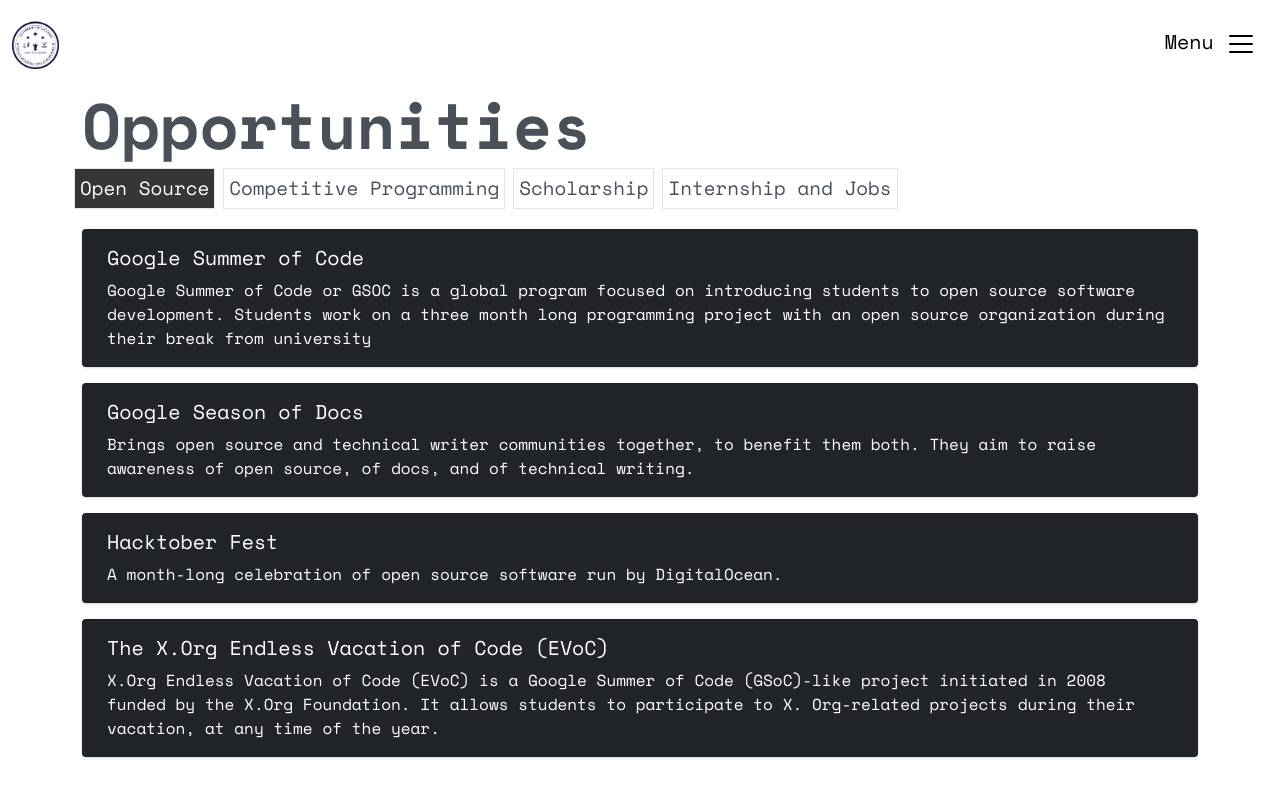
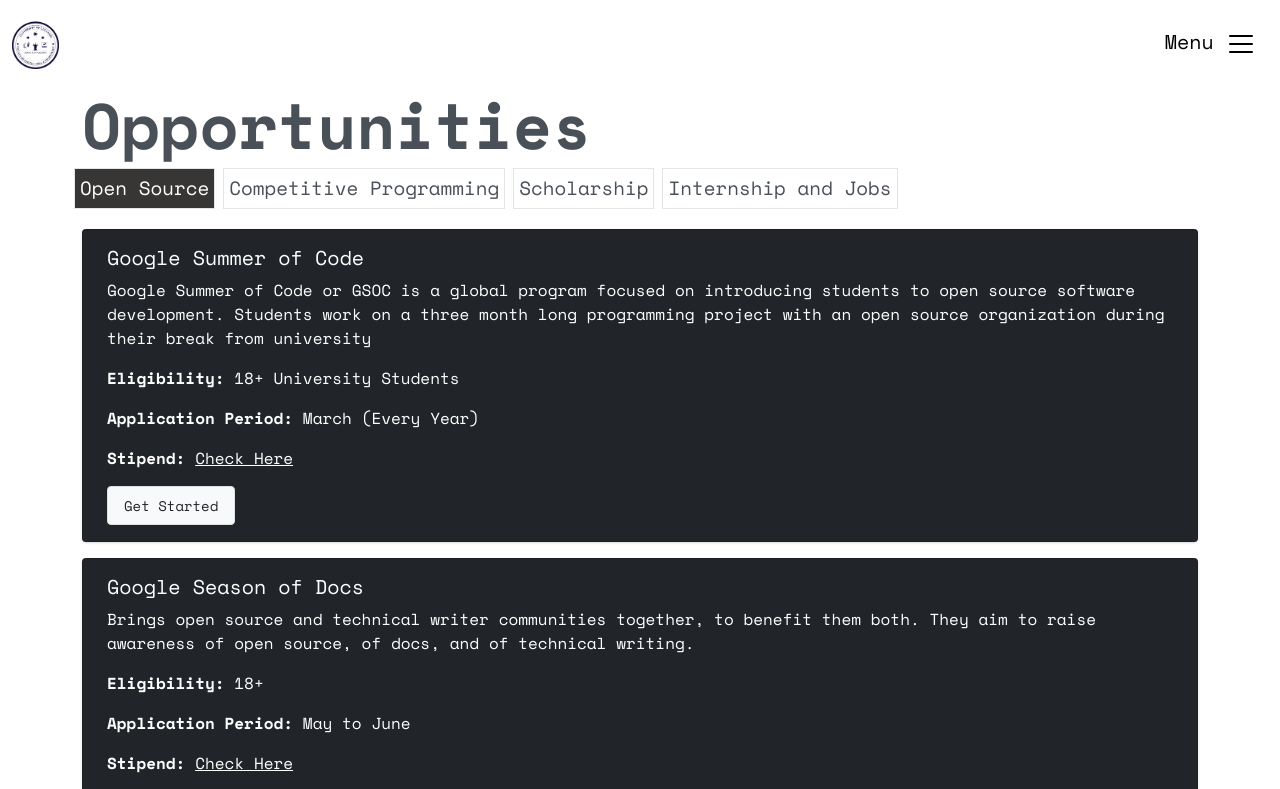
Before and after one commit to alwenpy/coding-connoisseurs.github.io, a Vue app: page /opportunities/opensource in a window 1280 px wide. Shown: the top 789 px of the page. Built offline with nearby package versions, Linux system fonts and the light colour scheme.

Commit message:
completed os in oppurtunities

```diff
--- a/src/components/Events/Events.vue
+++ b/src/components/Events/Events.vue
@@ -1,7 +1,7 @@
 <template>
   <div class="container">
     <div class="display-3 fw-bold">Events</div>
-    <div class="h-1">content will be populated soon</div>
+    <h1>content will be populated soon</h1>
   </div>
 </template>
 
--- a/src/components/GeneralComponents/Footer.vue
+++ b/src/components/GeneralComponents/Footer.vue
@@ -8,10 +8,8 @@
     </div>
 
     <div class="row pt-5 pb-3">
-      <div class="col-md-auto col-sm-12">
-        &copy; Coding Connoiseurs, FoET, University of Lucknow
-      </div>
-      <div class="col-md-auto col-sm-12">
+      <div class="col-md-6 col-sm-12">&copy; Coding Connoiseurs, FoET, University of Lucknow</div>
+      <div class="col-md-6 col-sm-12">
         Made by <a href="http://github.com/arjundubey-cr">Arjun Dubey</a>
       </div>
     </div>
--- a/src/components/Opportunities/SubComponents/Opensource.vue
+++ b/src/components/Opportunities/SubComponents/Opensource.vue
@@ -6,6 +6,26 @@
         <p class="card-text">
           {{ ele.description }}
         </p>
+        <p>
+          <strong>Eligibility:</strong>
+          {{ ele.eligibility }}
+        </p>
+        <p>
+          <strong>Application Period:</strong>
+          {{ ele.applicationPeriod }}
+        </p>
+        <p>
+          <strong>Stipend: </strong>
+          <template v-if="ele.stipend.includes('http') === false">
+            {{ ele.stipend }}
+          </template>
+          <template v-else>
+            <a :href="`${ele.stipend}`" :style="{ color: 'white' }">Check Here </a>
+          </template>
+        </p>
+        <a :href="`${ele.link}`">
+          <button type="button" class="btn btn-light">Get Started</button>
+        </a>
       </div>
     </div>
   </div>
--- a/src/components/Opportunities/data/ops.json
+++ b/src/components/Opportunities/data/ops.json
@@ -5,7 +5,6 @@
     "description": "Google Summer of Code or GSOC is a global program focused on introducing students to open source software development. Students work on a three month long programming project with an open source organization during their break from university",
     "eligibility": "18+ University Students",
     "applicationPeriod": "March (Every Year)",
-    "benefits": "",
     "stipend": "https://developers.google.com/open-source/gsoc/help/student-stipends",
     "link": "https://summerofcode.withgoogle.com/"
   },
@@ -15,7 +14,6 @@
     "description": "Brings open source and technical writer communities together, to benefit them both. They aim to raise awareness of open source, of docs, and of technical writing.",
     "eligibility": "18+",
     "applicationPeriod": "May to June",
-    "benefits": "",
     "stipend": "https://developers.google.com/season-of-docs/docs/tech-writer-payments",
     "link": "https://developers.google.com/season-of-docs"
   },
--- a/src/components/Team/Team.vue
+++ b/src/components/Team/Team.vue
@@ -2,7 +2,11 @@
   <div class="container">
     <div class="display-3 fw-bold">Our Team</div>
     <div class="row">
-      <div class="col" v-for="member in teamdata" :key="member.githubHandle">
+      <div
+        class="col-6 col-md-4 col-lg-3 mt-lg-3 mt-md-3"
+        v-for="member in teamdata"
+        :key="member.githubHandle"
+      >
         <div class="card text-center">
           <img
             :src="`https://github.com/${member.githubHandle}.png`"
--- a/src/components/Team/data.json
+++ b/src/components/Team/data.json
@@ -1,4 +1,17 @@
 [
+  {
+    "name": "Ritu Verma",
+    "githubHandle": "rituvermaCS"
+  },
+  {
+    "name": "Prateek Mishra",
+    "githubHandle": "pr0PM"
+  },
+
+  {
+    "name": "Vikas Rathore",
+    "githubHandle": "VikasRathore162"
+  },
   {
     "name": "Arjun Dubey",
     "githubHandle": "arjundubey-cr"
```
Also changed, not shown: src/components/Footer/Footer.vue (deleted).
